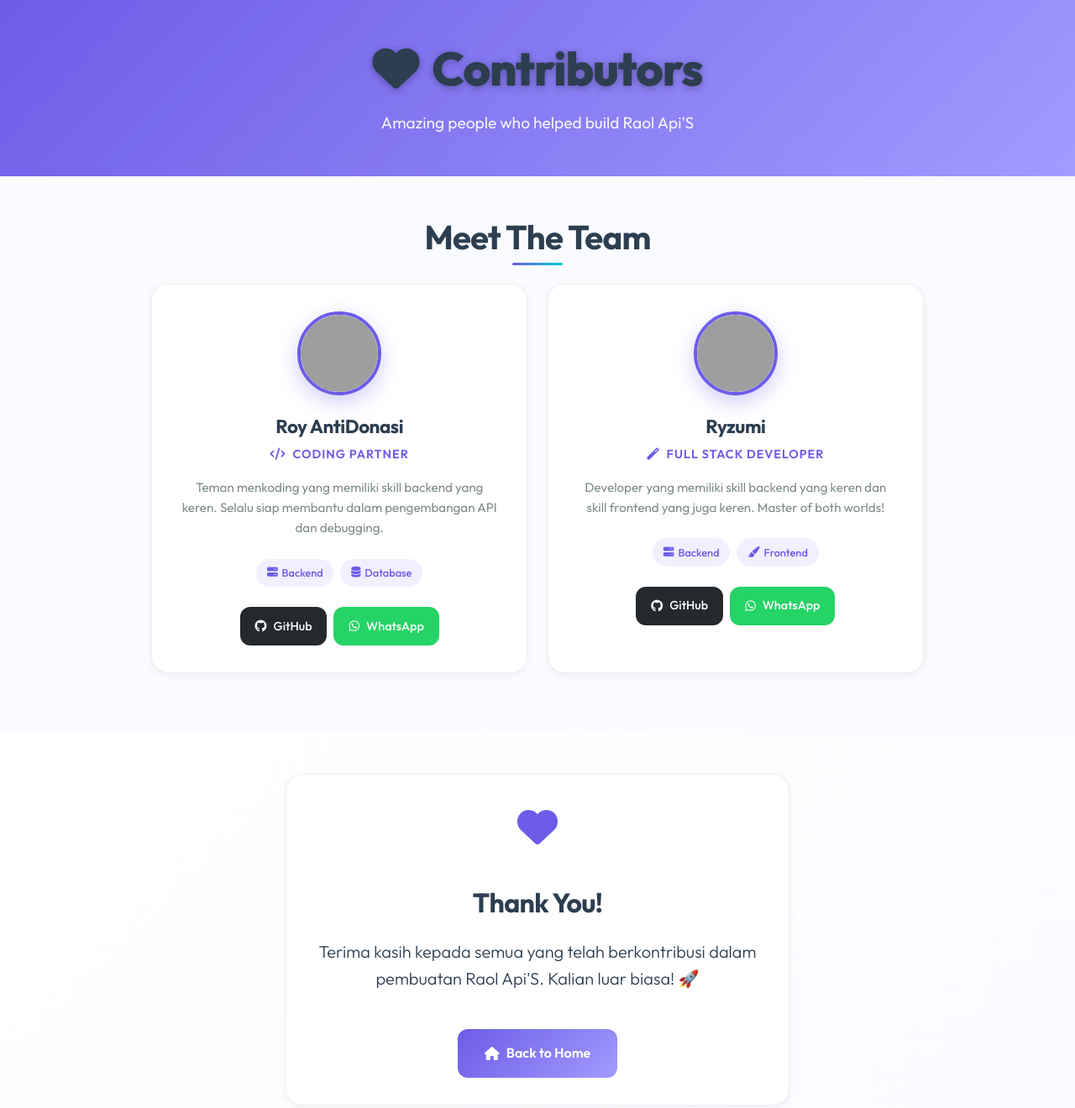
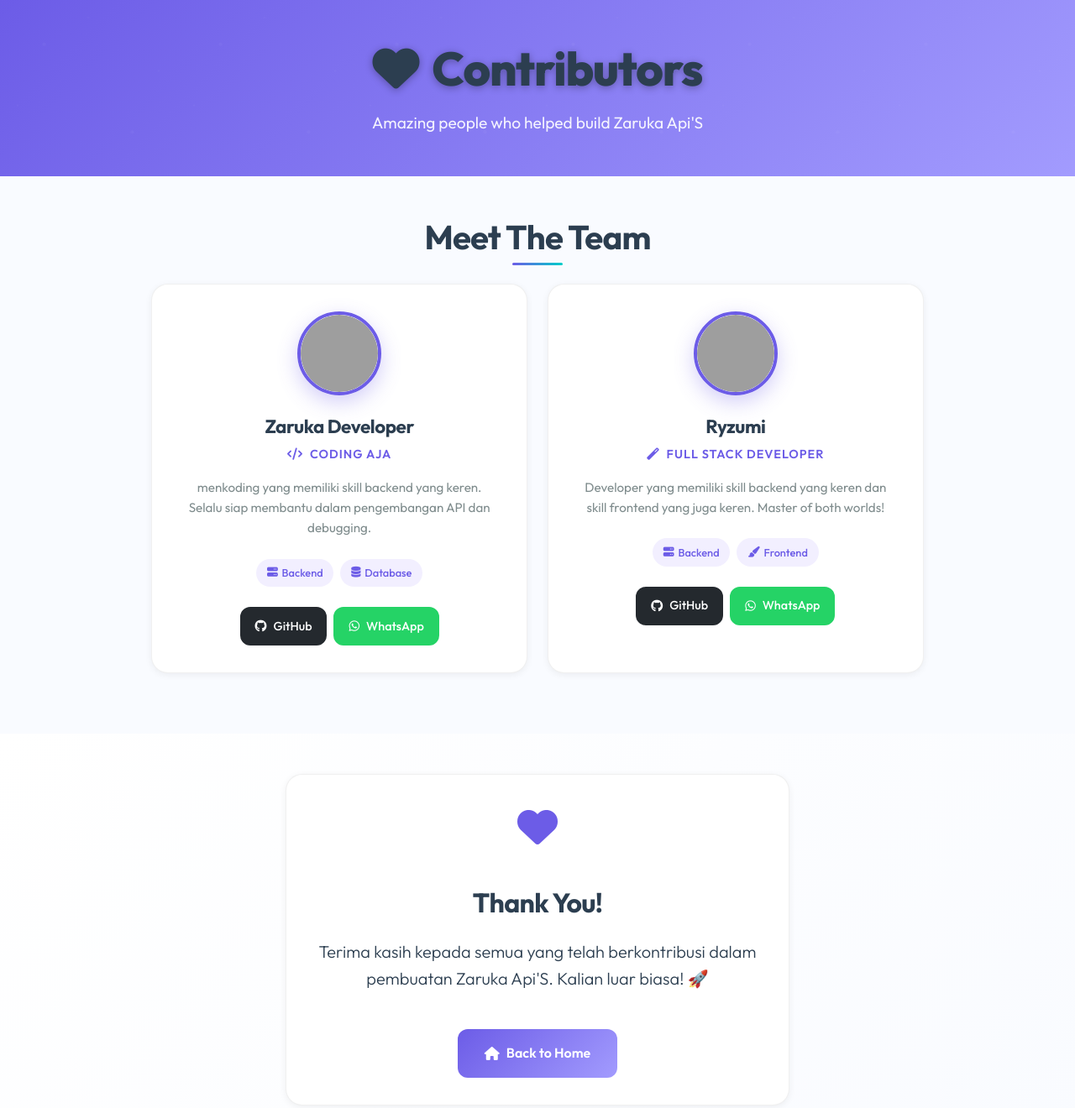
Before and after one commit to Zarukabot/api-zrk, a website: page api-page/support.html in a window 1280 px wide. Shown: the whole page at 84% size. Drawn offline with nearby package versions, Linux system fonts and the light colour scheme; files that its build step writes are made by us from their sources; grey boxes are pictures that could not be loaded.

Commit message:
Update support.html

```diff
--- a/api-page/support.html
+++ b/api-page/support.html
@@ -3,23 +3,23 @@
 <head>
     <meta charset="UTF-8" />
     <meta name="viewport" content="width=device-width, initial-scale=1.0" />
-    <meta name="description" content="Support and acknowledgments for contributors who helped build Raol Api'S">
+    <meta name="description" content="Support and acknowledgments for contributors who helped build Zaruka Api'S">
     <meta name="keywords" content="Support, Contributors, Acknowledgments, Api Zaruka, Thanks">
     <meta name="author" content="Zaruka">
 
     <!-- Open Graph / Facebook -->
     <meta property="og:type" content="website">
-    <meta property="og:url" content="https://api.vgxteam.xyz/support">
+    <meta property="og:url" content="https://api-zaruka.vercel.app/support">
     <meta property="og:title" content="Support & Contributors - Api Zaruka">
     <meta property="og:description" content="Acknowledging the amazing people who helped build and inspire Api Zaruka">
-    <meta property="og:image" content="https://api.vgxteam.xyz/api/preview-image">
+    <meta property="og:image" content="https://api-zaruka.vercel.app/api/preview-image">
 
     <!-- Twitter Card -->
     <meta name="twitter:card" content="summary_large_image">
-    <meta name="twitter:url" content="https://api.vgxteam.xyz/support">
-    <meta name="twitter:title" content="Support & Contributors - Raol Api'S">
+    <meta name="twitter:url" content="https://api-zaruka.vercel.app/support">
+    <meta name="twitter:title" content="Support & Contributors - Zaruka Api'S">
     <meta name="twitter:description" content="Acknowledging the amazing people who helped build and inspire Api Zaruka">
-    <meta name="twitter:image" content="https://api.vgxteam.xyz/api/preview-image">
+    <meta name="twitter:image" content="https://api-zaruka.vercel.app/api/preview-image">
 
     <link rel="icon" href="/src/icon.png" type="image/png">
     <link rel="apple-touch-icon" href="/src/icon.png">
@@ -325,7 +325,7 @@
         <div class="support-hero-content">
             <div class="container">
                 <h1><i class="fas fa-heart me-3"></i>Contributors</h1>
-                <p>Amazing people who helped build Raol Api'S</p>
+                <p>Amazing people who helped build Zaruka Api'S</p>
             </div>
         </div>
     </section>
@@ -341,12 +341,12 @@
                         <div class="contributor-avatar">
                             <img src="https://avatars.githubusercontent.com/u/52753423?s=130&v=4" alt="Roy AntiDonasi" loading="lazy">
                         </div>
-                        <h3 class="contributor-name">Roy AntiDonasi</h3>
+                        <h3 class="contributor-name">Zaruka Developer</h3>
                         <div class="contributor-role">
-                            <i class="fas fa-code me-2"></i>Coding Partner
+                            <i class="fas fa-code me-2"></i>Coding aja
                         </div>
                         <p class="contributor-description">
-                            Teman menkoding yang memiliki skill backend yang keren. Selalu siap membantu dalam pengembangan API dan debugging.
+                         menkoding yang memiliki skill backend yang keren. Selalu siap membantu dalam pengembangan API dan debugging.
                         </p>
                         <div class="contributor-skills">
                             <span class="skill-badge">
@@ -359,7 +359,7 @@
                             </span>
                         </div>
                         <div class="social-links">
-                            <a href="https://github.com/idlanyor" target="_blank" rel="noopener noreferrer" class="social-btn github-btn">
+                            <a href="https://github.com/zaruka" target="_blank" rel="noopener noreferrer" class="social-btn github-btn">
                                 <i class="fab fa-github"></i>
                                 GitHub
                             </a>
@@ -419,7 +419,7 @@
                 </div>
                 <h2>Thank You!</h2>
                 <p class="lead">
-                    Terima kasih kepada semua yang telah berkontribusi dalam pembuatan Raol Api'S.
+                    Terima kasih kepada semua yang telah berkontribusi dalam pembuatan Zaruka Api'S.
                     Kalian luar biasa! 🚀
                 </p>
                 <a href="/" class="back-home-btn">
```
